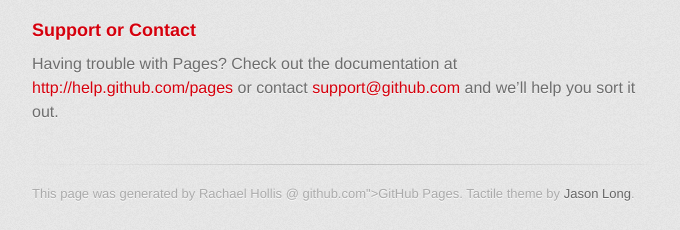
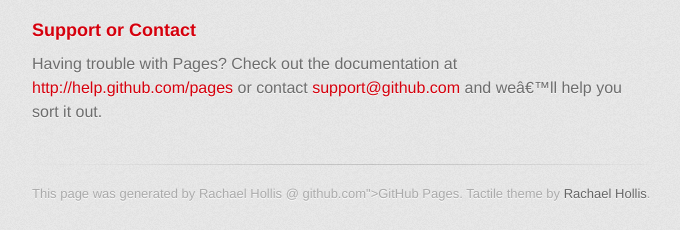
Before and after one commit to ImageSearch/ImageSearch.github.io, a plain HTML site: page index.html in a window 1280 px wide. Shown: the part 1028-1258 px from the top of the page, 298-978 px from the left. Drawn offline with Linux system fonts and the light colour scheme; a web font is replaced by a local one.

Commit message:
Slight text change
Small text additions

```diff
--- a/index.html
+++ b/index.html
@@ -1,7 +1,7 @@
 <!DOCTYPE html>
 <html>
   <head>
-    <meta charset='utf-8'>
+    <meta charset='utf-10'>
     <meta http-equiv="X-UA-Compatible" content="chrome=1">
     <link href='https://fonts.googleapis.com/css?family=Chivo:900' rel='stylesheet' type='text/css'>
     <link rel="stylesheet" type="text/css" href="stylesheets/stylesheet.css" media="screen" />
@@ -30,8 +30,7 @@
 
         <section id="main_content">
           <h3>
-<a name="welcome-to-github-imagesearchoctohollispages" class="anchor" href="#welcome-to-github-imagesearchoctohollispages"><span class="octicon octicon-link"></span></a>Welcome to GitHub ImageSearchOctohollisPages.</h3>
-
+<a name="welcome-to-github-ImageSearchoctohollispage" class="anchor" href="#welcome-to-github-Imagesearchoctohollispages"><span class="octicon octicon-link"></span></a>Welcome to GitHub ImageSearchOctohollisPages.</h3>
 <p> Author your page content here using GitHub Flavored Markdown,  and publish. you can check out the new branch:</p>
 
 <pre><code>$ cd your_repo_root/repo_name
@@ -59,11 +58,11 @@ $ git checkout gh-pages
 <h3>
 <a name="support-or-contact" class="anchor" href="#support-or-contact"><span class="octicon octicon-link"></span></a>Support or Contact</h3>
 
-<p>Having trouble with Pages? Check out the documentation at <a href="http://help.github.com/pages">http://help.github.com/pages</a> or contact <a href="mailto:support@github.com">support@github.com</a> and we’ll help you sort it out.</p>
+<p>Having trouble with Pages? Check out the documentation at <a href="http://help.github.com/pages">http://help.github.com/pages</a> or contact <a href="contact@imagesearch.com.au">support@github.com</a> and we’ll help you sort it out.</p>
         </section>
 
         <footer>
-          This page was generated by Rachael Hollis @ github.com">GitHub Pages</a>. Tactile theme by <a href="https://twitter.com/jasonlong">Jason Long</a>.
+          This page was generated by Rachael Hollis @ github.com">GitHub Pages</a>. Tactile theme by <a href="https://twitter.com/ImageSearchMETA">Rachael Hollis</a>.
         </footer>
 
 
```
